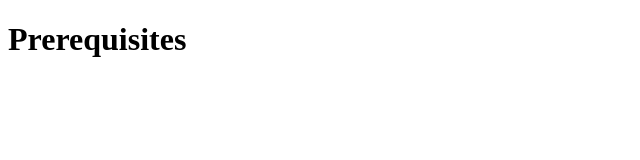
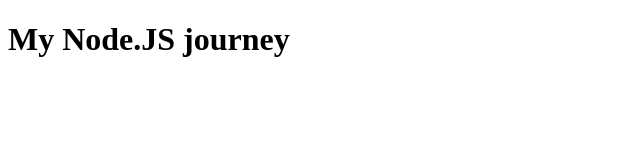
Before and after one commit to datqg0/my-website, a plain HTML site: page index.html in a window 1280 px wide. Shown: the whole page, without its empty margins (0-640 px from the left). Drawn offline with Linux system fonts and the light colour scheme.

Commit message:
update something

```diff
--- a/index.html
+++ b/index.html
@@ -4,6 +4,6 @@
   <title>My Node.JS journey</title>
 </head>
 <body>
-  <h1>Prerequisites</h1>
+  <h1 style="align-content: center;">My Node.JS journey</h1>
 </body>
 </html>
```
